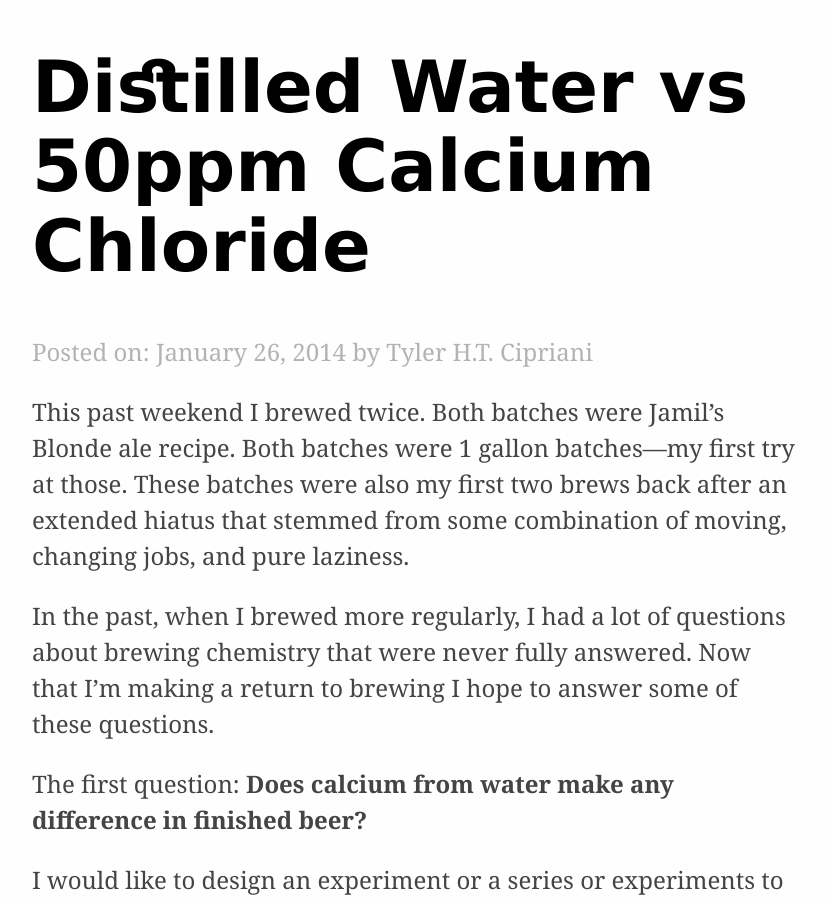
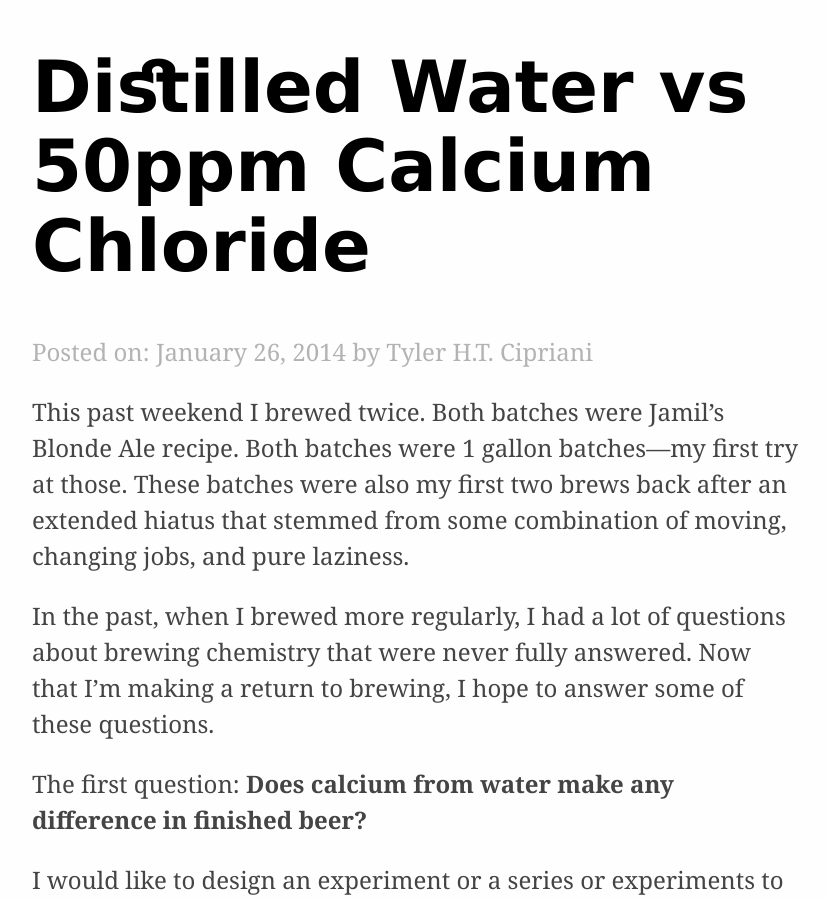
Before and after one commit to thcipriani/brewing, a Jekyll site: the page built from _posts/2014-01-26-distilled-water-vs-50ppm-calcium.md, in a window 1280 px wide and 900 px high. Shown: the whole window, without its empty margins (224-1053 px from the left). Built offline with Jekyll 4.4.1, drawn with Linux system fonts in a browser that asks for light colours; nearby versions of some CDN libraries; Markdown is read by kramdown in place of the engine named in the settings; comment, search, counter and statistics services are not loaded; some of the changed text lies outside the part shown.

Commit message:
Spelling and grammar corrections

```diff
--- a/_posts/2014-01-26-distilled-water-vs-50ppm-calcium.md
+++ b/_posts/2014-01-26-distilled-water-vs-50ppm-calcium.md
@@ -3,14 +3,14 @@
 title: Distilled Water vs 50ppm Calcium Chloride
 ---
 
-This past weekend I brewed twice. Both batches were Jamil's Blonde ale recipe.
+This past weekend I brewed twice. Both batches were Jamil's Blonde Ale recipe.
 Both batches were 1 gallon batches&mdash;my first try at those. These batches
 were also my first two brews back after an extended hiatus that stemmed from some
 combination of moving, changing jobs, and pure laziness.
 
 In the past, when I brewed more regularly, I had a lot of questions about
 brewing chemistry that were never fully answered. Now that I'm making a
-return to brewing I hope to answer some of these questions.
+return to brewing, I hope to answer some of these questions.
 
 The first question: **Does calcium from water make any difference in finished beer?**
 
@@ -58,7 +58,7 @@
 Prep Work
 ---
 
-Since I've been out of the game for so long I had a ton of prep-work to do.
+Since I've been out of the game for so long, I had a ton of prep-work to do.
 
 First step: sanitize my 1 gallon fermenters. I opted for dry-heat sterilization.
 I accidentally bested the CDC's recommendation for dry-heat sterilization since
@@ -76,7 +76,7 @@
 ![pH Perfection](http://tylercipriani.s3.amazonaws.com/distilled_water_brew/calibration.jpg)
 
 I opted out of controlling dissolved oxygen this round. Between adopting a
-new process, brewing 2 batches in a weekend and meticulously photographing
+new process, brewing 2 batches in a weekend, and meticulously photographing
 each step&mdash;I felt I had enough on my plate.
 
 Process
@@ -95,7 +95,7 @@
 Batch #1
 ---
 
-Heated 2 gallons of Distilled water to 155&deg;F and doughed-in. Initial strike
+Heated 2 gallons of distilled water to 155&deg;F and doughed-in. Initial strike
 was 148&deg;F which I rapidly raised via direct fire to 152&deg;F. I did have
 some trouble maintaining 152&deg;F so mash temp ranged from around
 148&deg;F&ndash;154&deg;F.
@@ -167,6 +167,7 @@
 like it's finished converting. May be lighter than previous batches.
 
 **30 minutes into the mash**: iodine test _once again_ shows conversion.
+
 **45 minutes**: mmhmm
 **60 minutes**: yezzur
 
```
Also changed, not shown: other parts of _posts/2014-01-26-distilled-water-vs-50ppm-calcium.md (+3 -3 lines).
